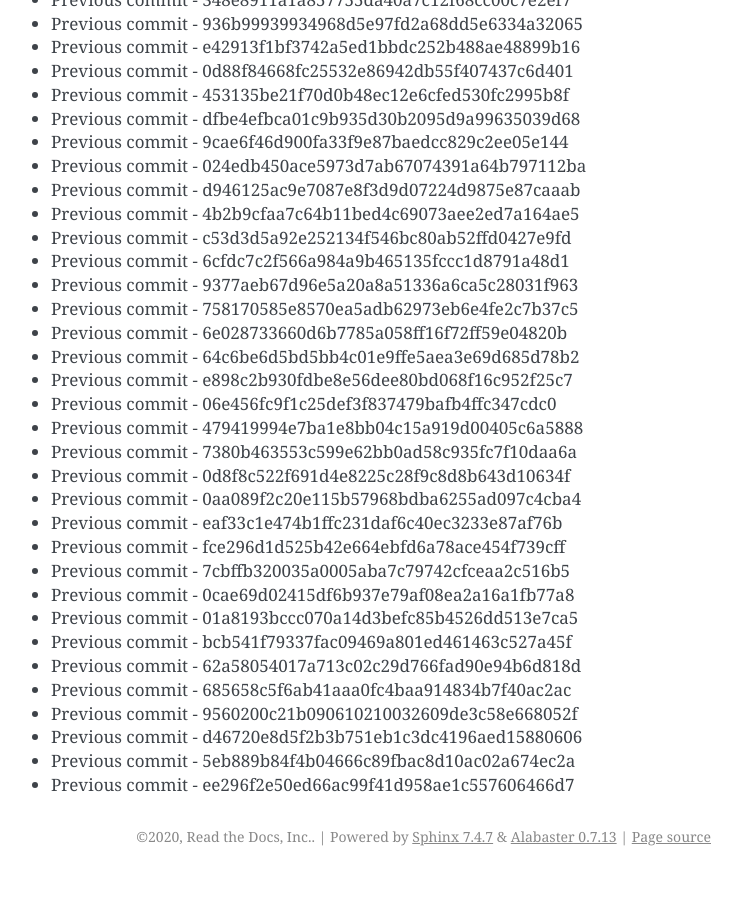
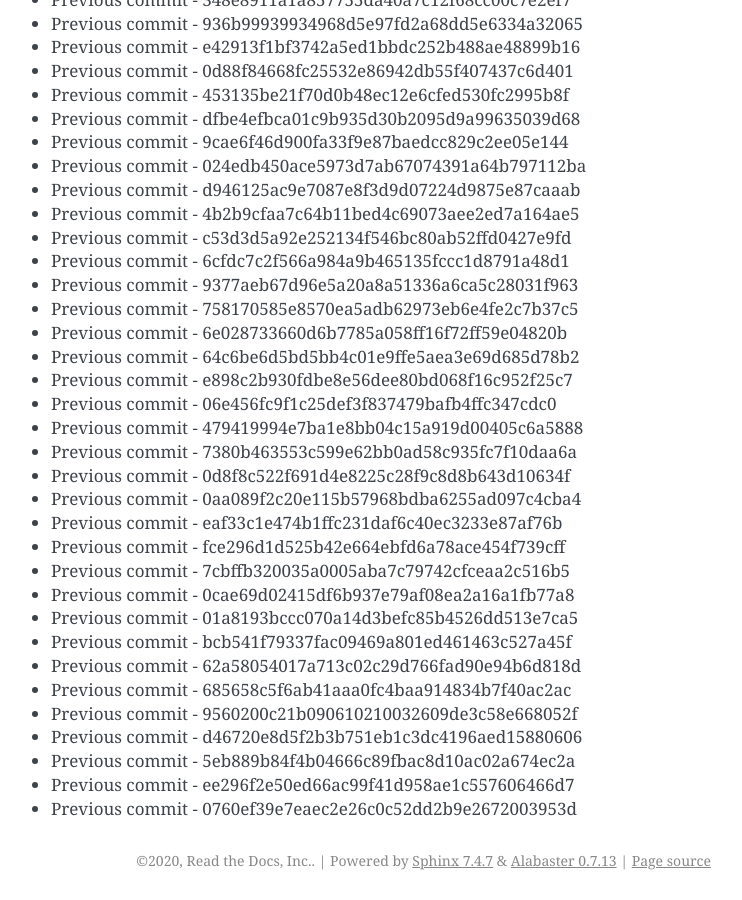
Before and after one commit to readthedocs/rtd-git-stresstest, a Sphinx documentation site: the page built from docs/updates.rst, in a window 1280 px wide and 900 px high, scrolled down 14577 px. Shown: the whole window, without its empty margins (399-1141 px from the left). Built offline with Sphinx 7.4.7, drawn with Linux system fonts in a browser that asks for light colours; before the commit the page ends 15453 px from its top, so only the background shows below that.

Commit message:
Generating commit from previous: 0760ef39e7eaec2e26c0c52dd2b9e2672003953d

```diff
--- a/docs/updates.rst
+++ b/docs/updates.rst
@@ -644,3 +644,4 @@ It can be tested for any performance characteristics.
 * Previous commit - d46720e8d5f2b3b751eb1c3dc4196aed15880606
 * Previous commit - 5eb889b84f4b04666c89fbac8d10ac02a674ec2a
 * Previous commit - ee296f2e50ed66ac99f41d958ae1c557606466d7
+* Previous commit - 0760ef39e7eaec2e26c0c52dd2b9e2672003953d
```
